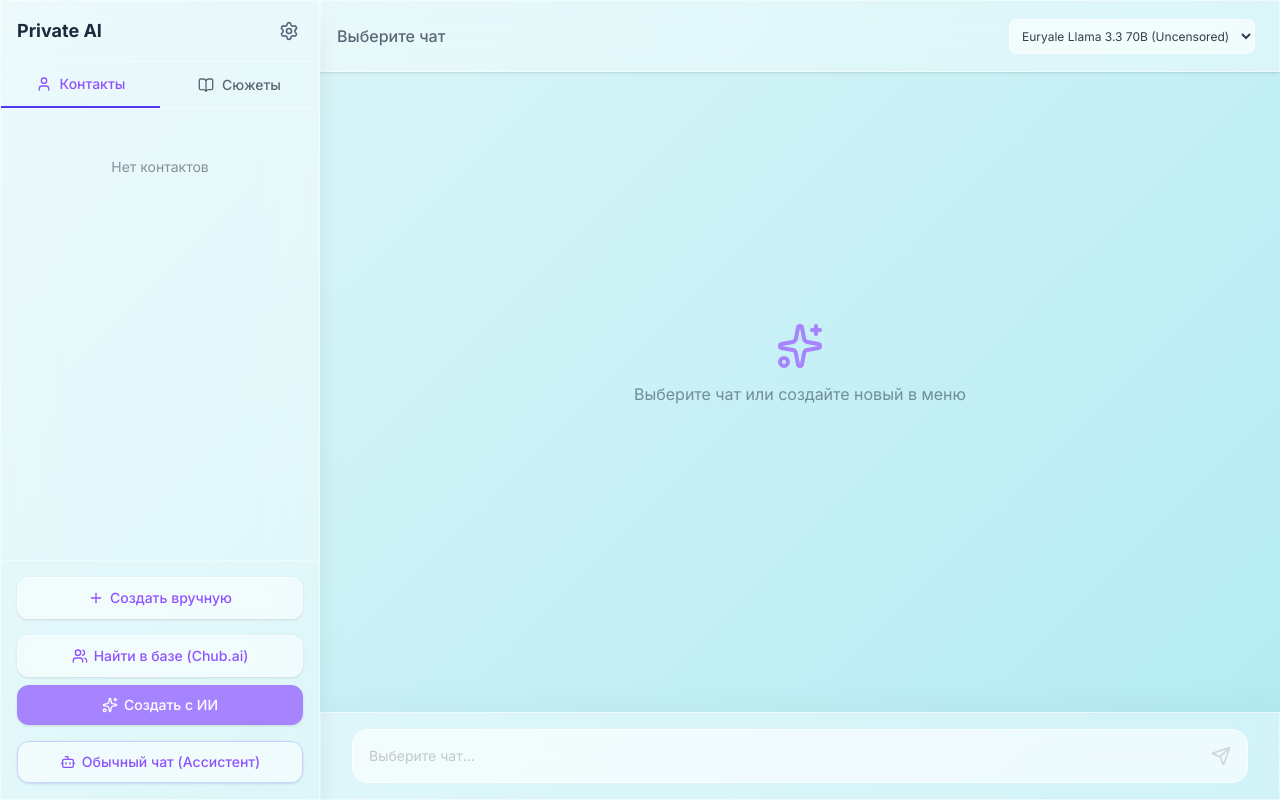
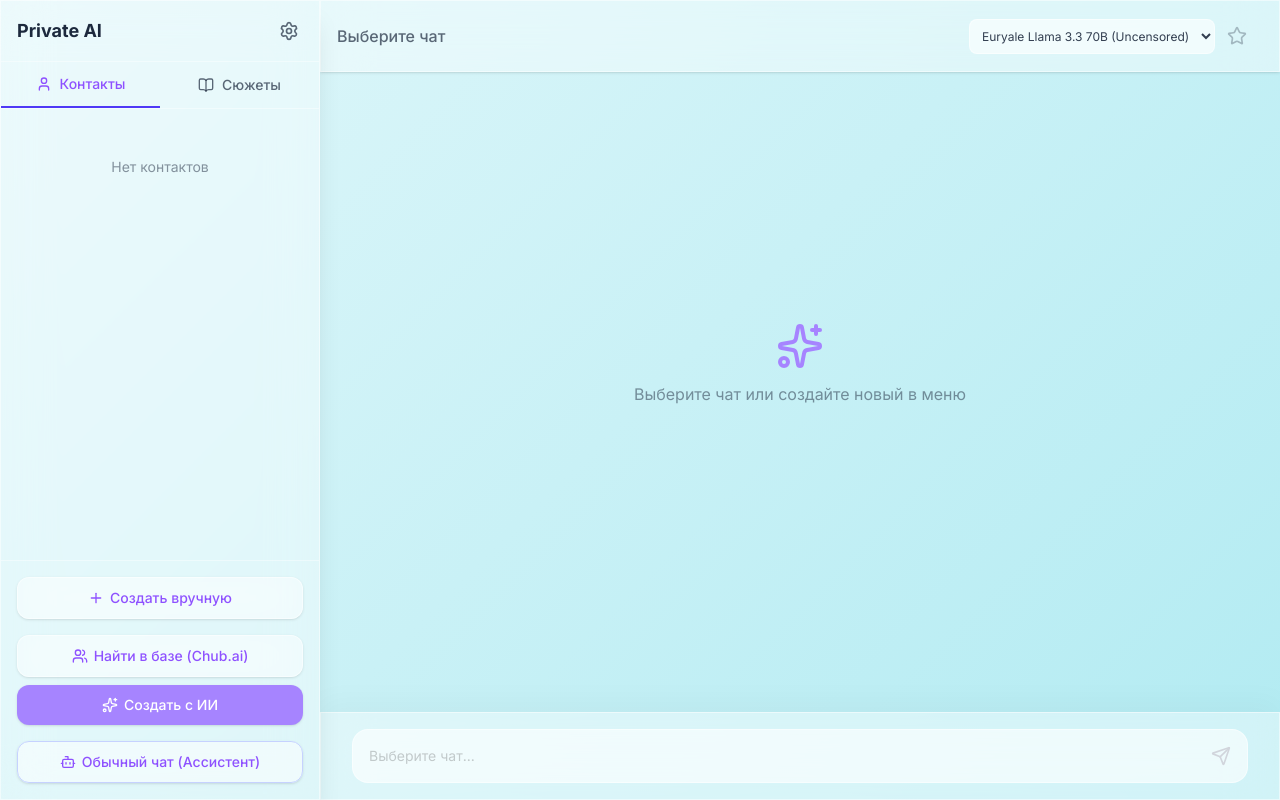
Before and after one commit to msumaneev/private-ai-companion, a React (Vite) app: page / in a window 1280 px wide. Built offline with nearby package versions, Linux system fonts and the light colour scheme.

Commit message:
Add favorite models feature and message deletion

```diff
--- a/src/App.jsx
+++ b/src/App.jsx
@@ -2,13 +2,22 @@ import { useState, useEffect, useRef } from 'react';
 import ReactMarkdown from 'react-markdown';
 import { compressImage } from './utils/imageCompressor';
 import TextareaAutosize from 'react-textarea-autosize';
-import { Send, User, Menu, X, Plus, Users, Image as ImageIcon, Sparkles, BookOpen, Bot, Settings, Trash2, Eraser } from 'lucide-react';
+import { Send, User, Menu, X, Plus, Users, Image as ImageIcon, Sparkles, BookOpen, Bot, Settings, Trash2, Eraser, Star } from 'lucide-react';
 import { useStore } from './store/useStore';
 import scenarios from './data/scenarios.json';
 import { parseTavernCard } from './utils/pngParser';
 
+const AVAILABLE_MODELS = [
+  { id: 'sao10k/l3.3-euryale-70b', name: 'Euryale Llama 3.3 70B (Uncensored)' },
+  { id: 'anthracite-org/magnum-v4-72b', name: 'Magnum v4 72B (Uncensored)' },
+  { id: 'alpindale/goliath-120b', name: 'Goliath 120B (Uncensored)' },
+  { id: 'nousresearch/hermes-3-llama-3.1-405b', name: 'Hermes 3 405B (Uncensored)' },
+  { id: 'sophosympatheia/midnight-miqu-14x8b', name: 'Midnight Miqu 103B (Uncensored)' },
+  { id: 'neversleep/noromaid-20b', name: 'Noromaid 20B (Uncensored)' },
+];
+
 function App() {
-  const { characters, chats, activeChatId, apiKey, setApiKey, autoTranslate, setAutoTranslate, setActiveChatId, addCharacter, updateCharacter, importCharacter, addChat, addMessageToChat, clearChatMessages, deleteChat } = useStore();
+  const { characters, chats, activeChatId, apiKey, setApiKey, autoTranslate, setAutoTranslate, setActiveChatId, addCharacter, updateCharacter, importCharacter, addChat, addMessageToChat, clearChatMessages, deleteChat, favoriteModels, toggleFavoriteModel, deleteMessageFromChat } = useStore();
 
   const [model, setModel] = useState('sao10k/l3.3-euryale-70b');
 
@@ -695,15 +704,27 @@ function App() {
             <select
               value={model}
               onChange={(e) => setModel(e.target.value)}
-              className="text-xs bg-white/60 border border-white/50 text-slate-800/90 rounded-lg p-2 outline-none focus:ring-2 focus:ring-violet-400 max-w-[120px] sm:max-w-none disabled:opacity-50 mr-2"
+              className="text-xs bg-white/60 border border-white/50 text-slate-800/90 rounded-lg p-2 outline-none focus:ring-2 focus:ring-violet-400 max-w-[120px] sm:max-w-none disabled:opacity-50 mr-1"
             >
-              <option value="sao10k/l3.3-euryale-70b">Euryale Llama 3.3 70B (Uncensored)</option>
-              <option value="anthracite-org/magnum-v4-72b">Magnum v4 72B (Uncensored)</option>
-              <option value="alpindale/goliath-120b">Goliath 120B (Uncensored)</option>
-              <option value="nousresearch/hermes-3-llama-3.1-405b">Hermes 3 405B (Uncensored)</option>
-              <option value="sophosympatheia/midnight-miqu-14x8b">Midnight Miqu 103B (Uncensored)</option>
-              <option value="neversleep/noromaid-20b">Noromaid 20B (Uncensored)</option>
+              {[...AVAILABLE_MODELS].sort((a, b) => {
+                const aFav = favoriteModels?.includes(a.id);
+                const bFav = favoriteModels?.includes(b.id);
+                if (aFav && !bFav) return -1;
+                if (!aFav && bFav) return 1;
+                return 0;
+              }).map(m => (
+                <option key={m.id} value={m.id}>
+                  {favoriteModels?.includes(m.id) ? '⭐ ' : ''}{m.name}
+                </option>
+              ))}
             </select>
+            <button
+              onClick={() => toggleFavoriteModel(model)}
+              className={`p-2 rounded-lg transition-colors mr-2 ${favoriteModels?.includes(model) ? 'text-amber-400 hover:text-amber-500' : 'text-slate-800/30 hover:text-amber-400'}`}
+              title={favoriteModels?.includes(model) ? "Убрать из избранного" : "Добавить в избранное"}
+            >
+              <Star className="w-5 h-5" fill={favoriteModels?.includes(model) ? "currentColor" : "none"} />
+            </button>
 
             {activeChat && (
               <>
@@ -790,10 +811,11 @@ function App() {
                       </div>
                     )}
 
-                    <div className="flex flex-col">
+                    <div className="flex flex-col group">
                       {!isUser && activeChat.type === 'group' && (
                         <span className="text-xs text-slate-800/70 mb-1 ml-1 font-medium">{displayName}</span>
                       )}
+                      <div className={`flex items-center gap-2 ${isUser ? 'flex-row-reverse' : 'flex-row'}`}>
                         <div
                           className={`rounded-2xl p-4 ${
                             isUser
@@ -819,6 +841,15 @@ function App() {
                               </button>
                             </div>
                           )}
+                        </div>
+
+                        <button
+                          onClick={() => deleteMessageFromChat(activeChat.id, idx)}
+                          className="opacity-100 sm:opacity-0 group-hover:opacity-100 p-2 text-slate-800/30 hover:text-red-500 transition-all shrink-0"
+                          title="Удалить сообщение"
+                        >
+                          <Trash2 className="w-4 h-4" />
+                        </button>
                       </div>
                     </div>
                   </div>
--- a/src/store/useStore.js
+++ b/src/store/useStore.js
@@ -11,6 +11,13 @@ export const useStore = create(
       activeChatId: null,
       apiKey: '',
       autoTranslate: true,
+      favoriteModels: [],
+
+      toggleFavoriteModel: (modelId) => set((state) => ({
+        favoriteModels: state.favoriteModels.includes(modelId)
+          ? state.favoriteModels.filter(id => id !== modelId)
+          : [...state.favoriteModels, modelId]
+      })),
 
       setAutoTranslate: (val) => set({ autoTranslate: val }),
       setApiKey: (key) => set({ apiKey: key }),
@@ -81,6 +88,18 @@ export const useStore = create(
         }));
       },
 
+      deleteMessageFromChat: (chatId, messageIndex) => {
+        set((state) => ({
+          chats: state.chats.map((chat) => {
+            if (chat.id !== chatId) return chat;
+            return {
+              ...chat,
+              messages: chat.messages.filter((_, idx) => idx !== messageIndex)
+            };
+          })
+        }));
+      },
+
       deleteChat: (chatId) => {
         set((state) => {
           const chatToDelete = state.chats.find(c => c.id === chatId);
```
Lines whose indentation alone changed are shown as unchanged.
